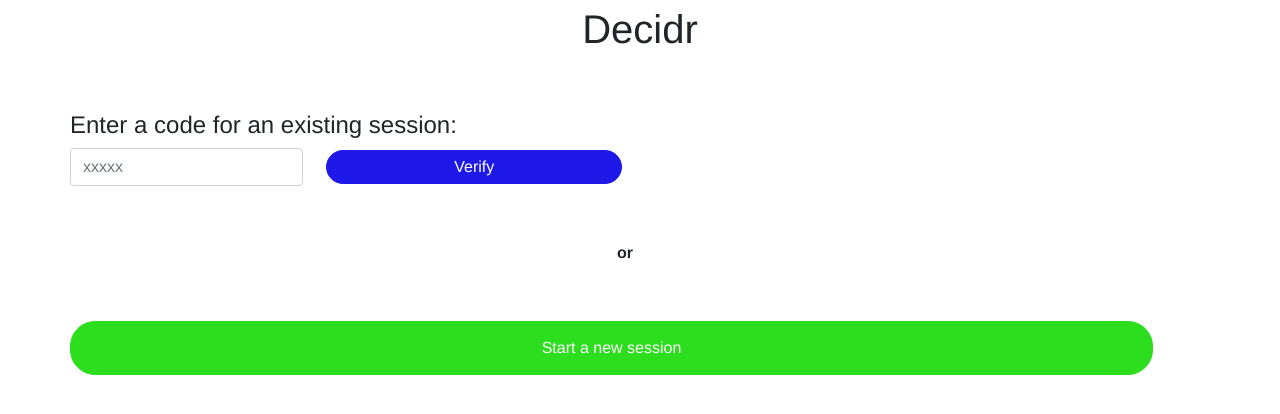
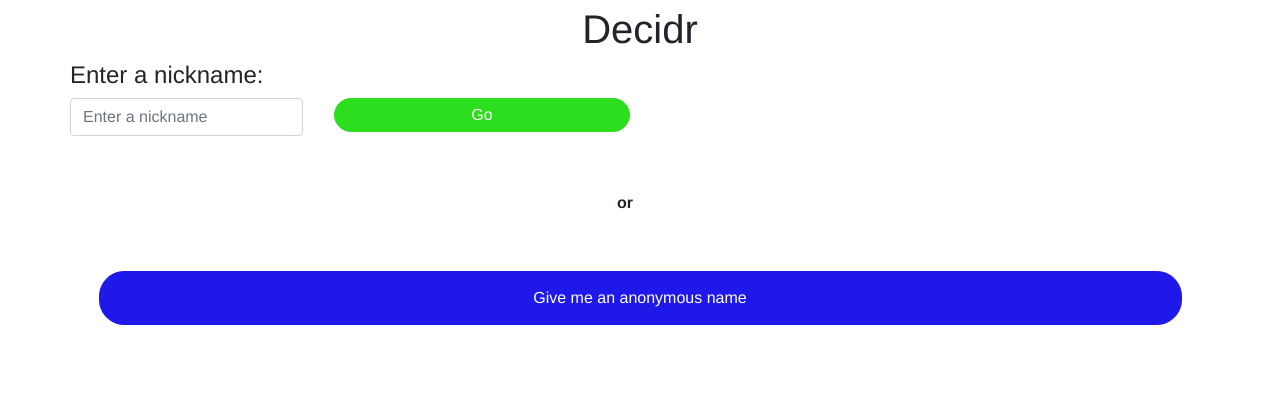
Before and after one commit to Katie500/Decidr, a React (Create React App) app in the folder client/: page /test in a window 1280 px wide. Shown: the top 414 px of the page. Built offline with nearby package versions, Linux system fonts and the light colour scheme; no server answers.

Commit message:
updating nickname

```diff
--- /dev/null
+++ b/client/src/components/UI/header.js
@@ -0,0 +1,9 @@
+import { Row } from "react-bootstrap";
+
+const Header = () => (
+  <Row className="centered">
+    <h1>Decidr</h1>
+  </Row>
+);
+
+export default Header;
--- /dev/null
+++ b/client/src/components/UI/or.js
@@ -0,0 +1,18 @@
+import { Row } from "react-bootstrap";
+
+const Or = () => (
+  <Row
+    style={{
+      textAlign: "center",
+      width: "100%",
+      justifyContent: "center",
+      paddingTop: "5%",
+      paddingBottom: "5%",
+      fontWeight: "700",
+    }}
+  >
+    or
+  </Row>
+);
+
+export default Or;
--- a/client/src/components/Views/default.js
+++ b/client/src/components/Views/default.js
@@ -34,18 +34,7 @@ function Default() {
               </button>
             </Col>
           </Row>
-          <Row
-            style={{
-              textAlign: "center",
-              width: "100%",
-              justifyContent: "center",
-              paddingTop: "5%",
-              paddingBottom: "5%",
-              fontWeight: "700",
-            }}
-          >
-            or
-          </Row>
+
           <Row>
             <button className="alt-button">Start a new session</button>
           </Row>
--- a/client/src/components/Views/nickname.js
+++ b/client/src/components/Views/nickname.js
@@ -2,15 +2,15 @@ import Form from "react-bootstrap/Form";
 import Row from "react-bootstrap/Row";
 import Col from "react-bootstrap/Col";
 import { Container } from "react-bootstrap";
+import Header from "../UI/header";
+import Or from "../UI/or";
 
 function Nickname() {
   return (
     <>
       <Form inline style={{ textAlign: "center", justifyContent: "center" }}>
         <Container>
-          <Row>
-            <h1>Decidr</h1>
-          </Row>
+          <Header />
           <Row>
             <h4>Enter a nickname:</h4>
           </Row>
@@ -24,13 +24,17 @@ function Nickname() {
                 />
               </Row>
             </Col>
-            <Col xs="auto" style={{ alignItems: "center", display: "flex" }}>
-              <button type="submit">Submit</button>
+            <Col xs="auto" className="centered short">
+              <button type="submit" className="alt-button">
+                Go
+              </button>
             </Col>
           </Row>
-          <Row>or</Row>
-          <Row>
-            <button>Give me an anonymous name</button>
+          <Or />
+          <Row className="centered">
+            <button className="default-button">
+              Give me an anonymous name
+            </button>
           </Row>
         </Container>
       </Form>
--- a/client/src/test.js
+++ b/client/src/test.js
@@ -10,8 +10,8 @@ const Test = () => (
   <div>
     {/* <View1 /> */}
     {/* <Results /> */}
-    {/* <Nickname /> */}
-    <Default />
+    <Nickname />
+    {/* <Default /> */}
     {/* <StartNewSession /> */}
   </div>
 );
```
